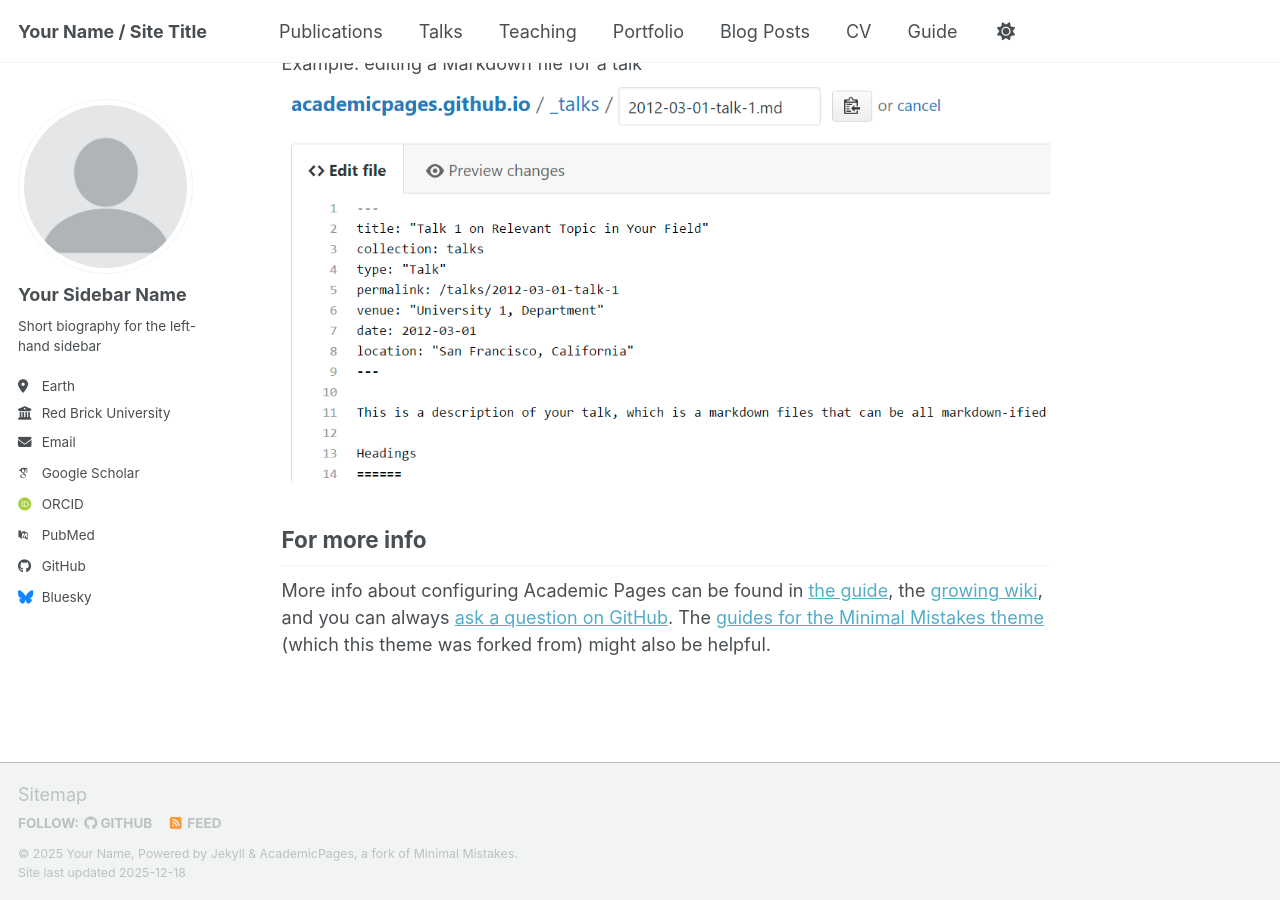
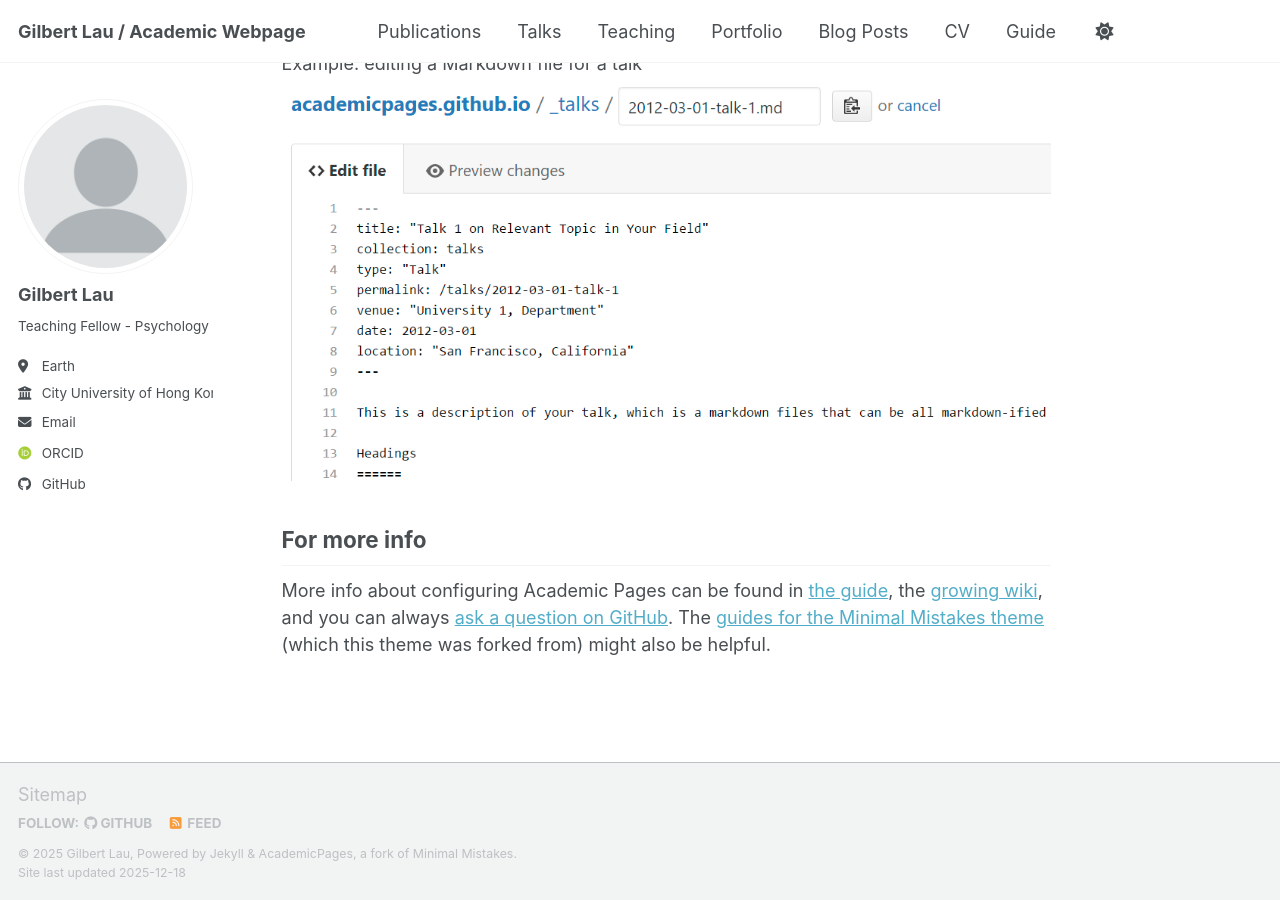
Before and after one commit to Gilbert-Lau/.github.io, a Jekyll site: the page built from _pages/about.md, in a window 1280 px wide and 900 px high, scrolled down 2718 px. Built offline with Jekyll 4.4.1, drawn with Linux system fonts in a browser that asks for light colours; some web fonts are replaced; a script bundle is joined from its source files by our own code; library files that are not in the unit come from our copies.

Commit message:
Update _config.yml

```diff
--- a/_config.yml
+++ b/_config.yml
@@ -9,14 +9,14 @@
 # Basic Site Settings
 locale                   : "en-US"
 site_theme               : "default" # Currently available options are "default", "air"
-title                    : "Your Name / Site Title"
+title                    : "Gilbert Lau / Academic Webpage"
 title_separator          : "-"
-name                     : &name "Your Name"
-description              : &description "Your Name's academic portfolio"   # Update this with a general description of your site, this is the default if not overridden by a page
+name                     : &name "Gilbert Lau"
+description              : &description "Gilbert Lau's academic webpage"   # Update this with a general description of your site, this is the default if not overridden by a page
 url                      : https://academicpages.github.io # The base hostname & protocol for your site e.g. "https://[your GitHub username].github.io",
                                                            # or if you already have some other page hosted on Github then use "https://[your GitHub username].github.io/[Your Repo Name]"
 baseurl                  : "" # the subpath of your site, e.g. "/blog"
-repository               : "academicpages/academicpages.github.io"
+repository               : "Gilbert-Lau/.github.io"
 
 # Site Author - The following control what appear as part of the author content on the side bar.
 #               If a field is blank the icon and link will not appear, otherwise it will be shown.
@@ -24,24 +24,24 @@ repository               : "academicpages/academicpages.github.io"
 author:
   # Biographic information
   avatar           : "profile.png"
-  name             : "Your Sidebar Name"
+  name             : "Gilbert Lau"
   pronouns         : # example: "she/her"
-  bio              : "Short biography for the left-hand sidebar"
+  bio              : "Teaching Fellow - Psychology"
   location         : "Earth"
-  employer         : "Red Brick University"
+  employer         : "City University of Hong Kong"
   uri              : # URL
-  email            : "none@example.org"
+  email            : "gilbelau2@cityu.edu.hk"
 
   # Academic websites
   academia         : # URL
   arxiv            : # URL - Update with the correct link to your profile
-  googlescholar    : "https://scholar.google.com/citations?user=PS_CX0AAAAAJ"
+  googlescholar    : # URL
   inspire-hep      : # URL
   impactstory      : # URL
-  orcid            : "https://orcid.org/yourorcidurl"
+  orcid            : "https://orcid.org/0000-0002-2001-9046"
   semantic         : # URL
   ssrn             : # URL
-  pubmed           : "https://www.ncbi.nlm.nih.gov/pubmed/?term=john+snow"
+  pubmed           : # URL
   researchgate     : # URL
   scopus           : # URL
   zotero           : # URL
@@ -51,13 +51,13 @@ author:
   bitbucket        : # Username - Update with your username on the site
   codepen          : # Username
   dribbble         : # Username
-  github           : "academicpages"
+  github           : "Gilbert-Lau"
   kaggle           : # Username
   stackoverflow    : # User number or user number and name (i.e., use "1" or "1/jeff-atwood")
 
   # Social media
   artstation       : # Username
-  bluesky          : "bsky.app" # Replace this with you Bluesky username
+  bluesky          : # Username
   facebook         : # Username
   flickr           : # Username
   foursquare       : # Username
```
